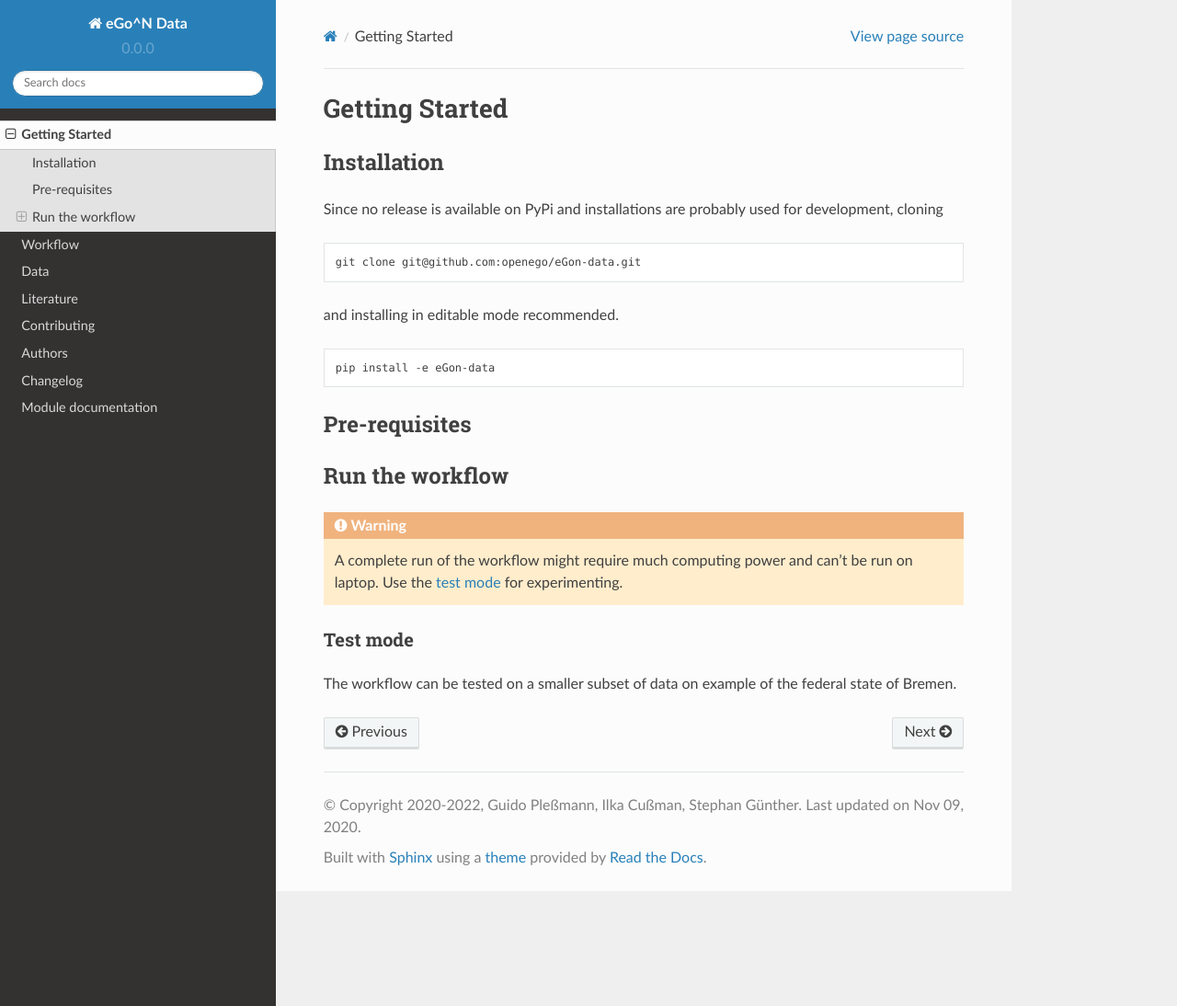
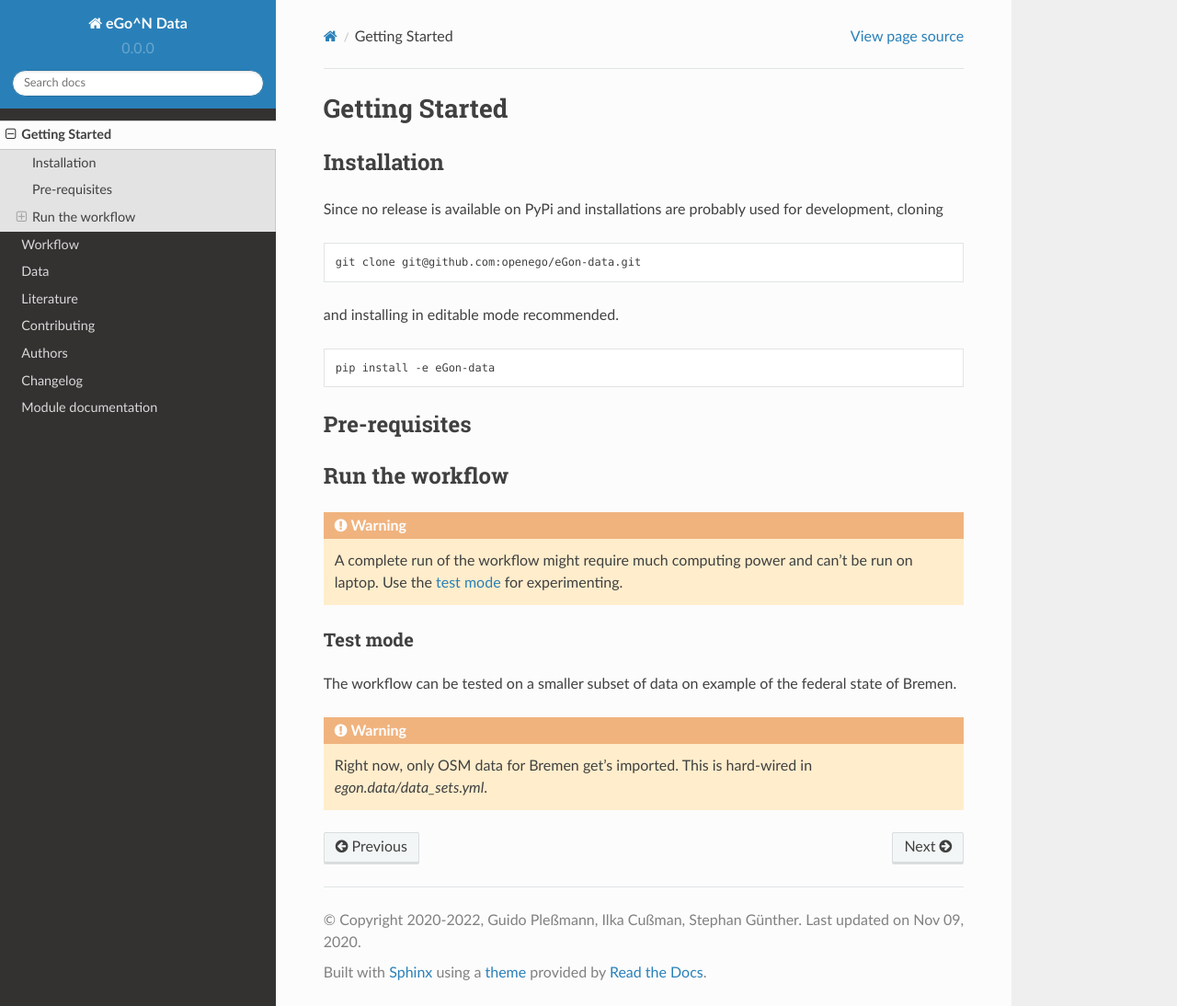
Before and after one commit to openego/eGon-data, a Sphinx documentation site: the page built from docs/getting_started.rst, in a window 1280 px wide and 1094 px high. Shown: the whole window at 92% size. Built offline with Sphinx 7.4.7 and the Read the Docs theme 2.0.0, drawn with Linux system fonts in a browser that asks for light colours.

Commit message:
Inform about using only OSM data for Bremen

```diff
--- a/docs/getting_started.rst
+++ b/docs/getting_started.rst
@@ -34,3 +34,8 @@ Test mode
 ---------
 
 The workflow can be tested on a smaller subset of data on example of the federal state of Bremen.
+
+.. warning::
+
+   Right now, only OSM data for Bremen get's imported. This is hard-wired in
+   `egon.data/data_sets.yml`.
```
